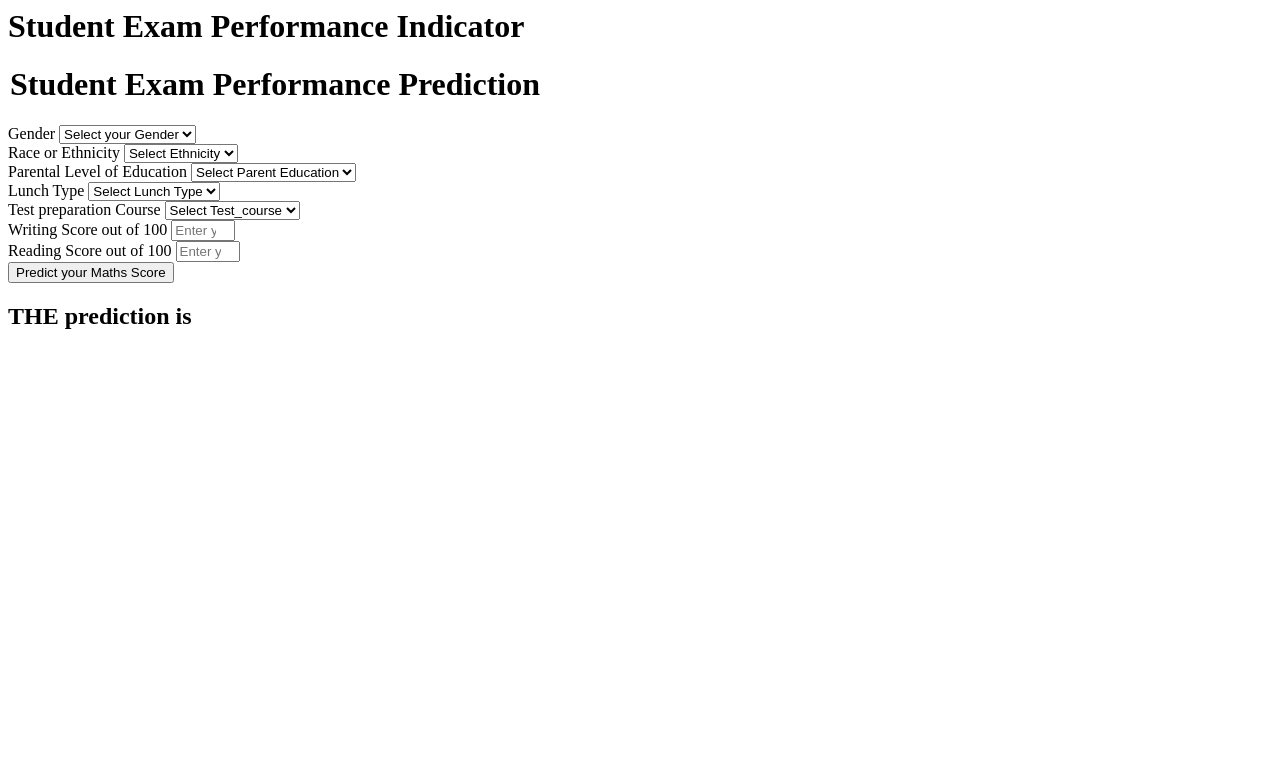
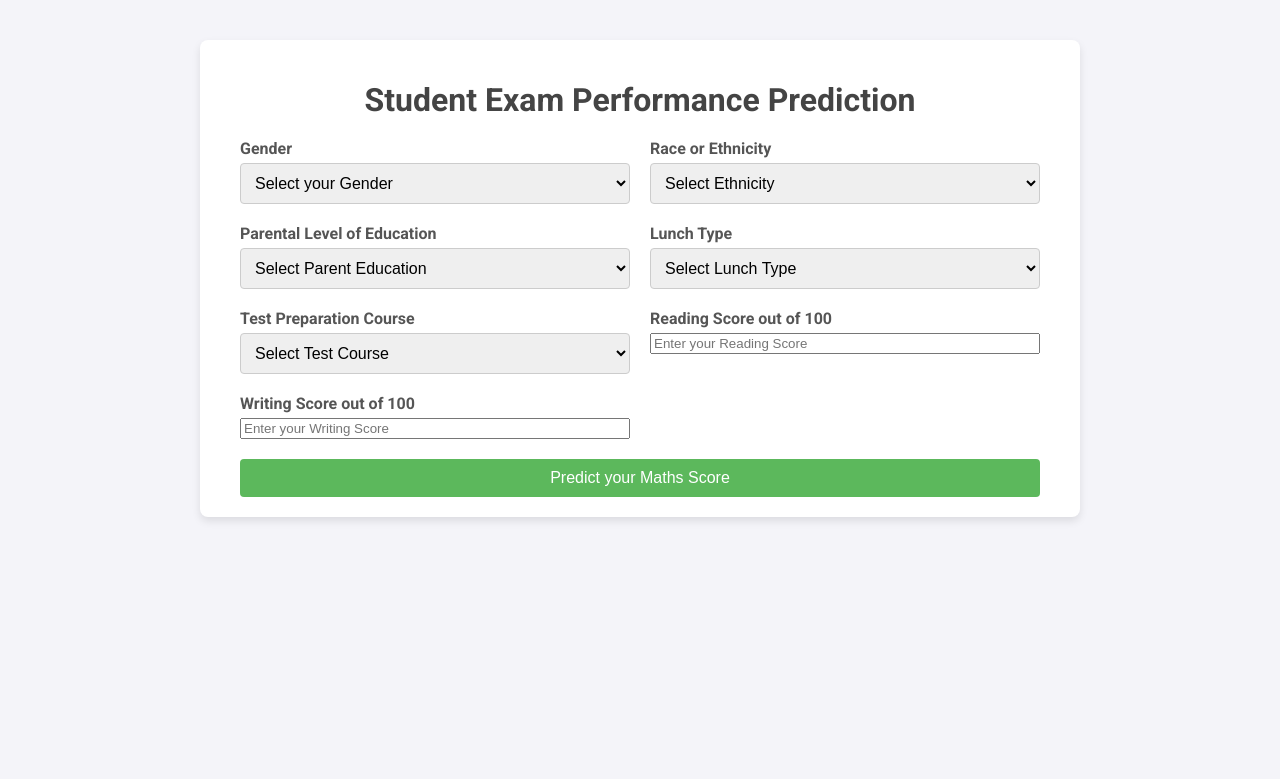
Before and after one commit to Biniaweke21/End-to-End-Machine-Learning-Project, a Flask app: page /predictdata in a window 1280 px wide. Shown: the top 779 px of the page. Run offline with Flask 3, Linux system fonts and the light colour scheme.

Commit message:
create styling for the webpage

```diff
--- a/app.py
+++ b/app.py
@@ -10,7 +10,6 @@ application=Flask(__name__)
 app=application
 
 ## Route for a home page
-
 @app.route('/')
 def index():
     return render_template('index.html')
--- /dev/null
+++ b/static/css/style.css
@@ -0,0 +1,84 @@
+body {
+    font-family: 'Roboto', sans-serif;
+    background-color: #f4f4f9;
+    color: #333;
+    margin: 0;
+    padding: 20px;
+    display: flex;
+    justify-content: center;
+    align-items: center;
+    flex-direction: column;
+}
+
+.container {
+    background: #fff;
+    padding: 20px 40px;
+    border-radius: 8px;
+    box-shadow: 0 4px 8px rgba(0,0,0,0.1);
+    width: 100%;
+    max-width: 800px;
+    margin-top: 20px;
+}
+
+h1 {
+    color: #444;
+    text-align: center;
+    margin-bottom: 20px;
+}
+
+form {
+    display: grid;
+    grid-template-columns: 1fr 1fr;
+    gap: 20px;
+}
+
+.form-group {
+    display: flex;
+    flex-direction: column;
+}
+
+label {
+    margin-bottom: 5px;
+    font-weight: bold;
+    color: #555;
+}
+
+input[type="text"],
+select {
+    padding: 10px;
+    border: 1px solid #ccc;
+    border-radius: 4px;
+    font-size: 16px;
+}
+
+.btn {
+    grid-column: span 2;
+    background-color: #5cb85c;
+    color: white;
+    padding: 10px 20px;
+    border: none;
+    border-radius: 4px;
+    cursor: pointer;
+    font-size: 16px;
+    text-align: center;
+    text-decoration: none;
+}
+
+.btn:hover {
+    background-color: #4cae4c;
+}
+
+.result-card {
+    margin-top: 20px;
+    padding: 20px;
+    background-color: #e9ecef;
+    border-radius: 8px;
+    text-align: center;
+    box-shadow: 0 2px 4px rgba(0,0,0,0.05);
+}
+
+.result-card h2 {
+    margin: 0;
+    color: #333;
+    font-size: 1.5rem;
+}
--- /dev/null
+++ b/templates/base.html
@@ -0,0 +1,16 @@
+<!DOCTYPE html>
+<html lang="en">
+<head>
+    <meta charset="UTF-8">
+    <meta name="viewport" content="width=device-width, initial-scale=1.0">
+    <title>Student Exam Performance Prediction</title>
+    <link href="https://fonts.googleapis.com/css2?family=Roboto:wght@400;700&display=swap" rel="stylesheet">
+    <link rel="stylesheet" href="{{ url_for('static', filename='css/style.css') }}">
+</head>
+<body>
+    <div class="container">
+        <h1>Student Exam Performance Prediction</h1>
+        {% block content %}{% endblock %}
+    </div>
+</body>
+</html>
--- a/templates/home.html
+++ b/templates/home.html
@@ -1,111 +1,75 @@
-<html>
-<body>
-    <div class="login">
-       <h1>Student Exam Performance Indicator</h1>
-
+{% extends "base.html" %}
+{% block content %}
 <form action="{{ url_for('predict_datapoint')}}" method="post">
-        <h1>
-            <legend>Student Exam Performance Prediction</legend>
-        </h1>
-        <div class="mb-3">
-            <label class="form-label">Gender</label>
-            <select class="form-control" name="gender" placeholder="Enter you Gender" required>
+    <div class="form-group">
+        <label for="gender">Gender</label>
+        <select id="gender" name="gender" required>
             <option class="placeholder" selected disabled value="">Select your Gender</option>
-                <option value="male">
-                    Male
-                </option>
-                <option value="female">
-                    Female
-                </option>
+            <option value="male">Male</option>
+            <option value="female">Female</option>
         </select>
     </div>
-        <div class="mb-3">
-            <label class="form-label">Race or Ethnicity</label>
-            <select class="form-control" name="ethnicity" placeholder="Enter you ethnicity" required>
+
+    <div class="form-group">
+        <label for="ethnicity">Race or Ethnicity</label>
+        <select id="ethnicity" name="ethnicity" required>
             <option class="placeholder" selected disabled value="">Select Ethnicity</option>
-                <option value="group A">
-                    Group A
-                </option>
-                <option value="group B">
-                    Group B
-                </option>
-                <option value="group C">
-                    Group C
-                </option>
-                <option value="group D">
-                    Group D
-                </option>
-                <option value="group E">
-                    Group E
-                </option>
+            <option value="group A">Group A</option>
+            <option value="group B">Group B</option>
+            <option value="group C">Group C</option>
+            <option value="group D">Group D</option>
+            <option value="group E">Group E</option>
         </select>
     </div>
-        <div class="mb-3">
-            <label class="form-label">Parental Level of Education</label>
-            <select class="form-control" name="parental_level_of_education"
-                placeholder="Enter you Parent Education" required>
+
+    <div class="form-group">
+        <label for="parental_level_of_education">Parental Level of Education</label>
+        <select id="parental_level_of_education" name="parental_level_of_education" required>
             <option class="placeholder" selected disabled value="">Select Parent Education</option>
-                <option value="associate's degree">
-                    associate's degree
-                </option>
-                <option value="bachelor's degree">
-                    bachelor's degree
-                </option>
-                <option value="high school">
-                    high school
-                </option>
-                <option value="master's degree">
-                    master's degree
-                </option>
-                <option value="some college">
-                    some college
-                </option>
-                <option value="some high school">
-                    some high school
-                </option>
+            <option value="associate's degree">associate's degree</option>
+            <option value="bachelor's degree">bachelor's degree</option>
+            <option value="high school">high school</option>
+            <option value="master's degree">master's degree</option>
+            <option value="some college">some college</option>
+            <option value="some high school">some high school</option>
         </select>
     </div>
-        <div class="mb-3">
-            <label class="form-label">Lunch Type</label>
-            <select class="form-control" name="lunch" placeholder="Enter you Lunch" required>
+
+    <div class="form-group">
+        <label for="lunch">Lunch Type</label>
+        <select id="lunch" name="lunch" required>
             <option class="placeholder" selected disabled value="">Select Lunch Type</option>
-                <option value="free/reduced">
-                    free/reduced
-                </option>
-                <option value="standard">
-                    standard
-                </option>
+            <option value="free/reduced">free/reduced</option>
+            <option value="standard">standard</option>
         </select>
     </div>
-        <div class="mb-3">
-            <label class="form-label">Test preparation Course</label>
-            <select class="form-control" name="test_preparation_course" placeholder="Enter you Course"
-                required>
-                <option class="placeholder" selected disabled value="">Select Test_course</option>
-                <option value="none">
-                    None
-                </option>
-                <option value="completed">
-                    Completed
-                </option>
+
+    <div class="form-group">
+        <label for="test_preparation_course">Test Preparation Course</label>
+        <select id="test_preparation_course" name="test_preparation_course" required>
+            <option class="placeholder" selected disabled value="">Select Test Course</option>
+            <option value="none">None</option>
+            <option value="completed">Completed</option>
         </select>
     </div>
-        <div class="mb-3">
-            <label class="form-label">Writing Score out of 100</label>
-            <input class="form-control" type="number" name="reading_score"
-                placeholder="Enter your Reading score" min='0' max='100' />
+
+    <div class="form-group">
+        <label for="reading_score">Reading Score out of 100</label>
+        <input id="reading_score" type="number" name="reading_score" placeholder="Enter your Reading Score" min="0" max="100" />
     </div>
-        <div class="mb-3">
-            <label class="form-label">Reading Score out of 100</label>
-            <input class="form-control" type="number" name="writing_score"
-                placeholder="Enter your Reading Score" min='0' max='100' />
+
+    <div class="form-group">
+        <label for="writing_score">Writing Score out of 100</label>
+        <input id="writing_score" type="number" name="writing_score" placeholder="Enter your Writing Score" min="0" max="100" />
     </div>
-        <div class="mb-3">
-            <input class="btn btn-primary" type="submit" value="Predict your Maths Score" required />
+
+    <input class="btn" type="submit" value="Predict your Maths Score" />
+</form>
+
+{% if results %}
+<div class="result-card">
+    <h2>Prediction Result</h2>
+    <p>The predicted math score is: {{ results }}</p>
 </div>
-    </form>
-    <h2>
-       THE  prediction is {{results}}
-    </h2>
-   <body>
-</html>
+{% endif %}
+{% endblock %}
```
Lines whose indentation alone changed are shown as unchanged.
